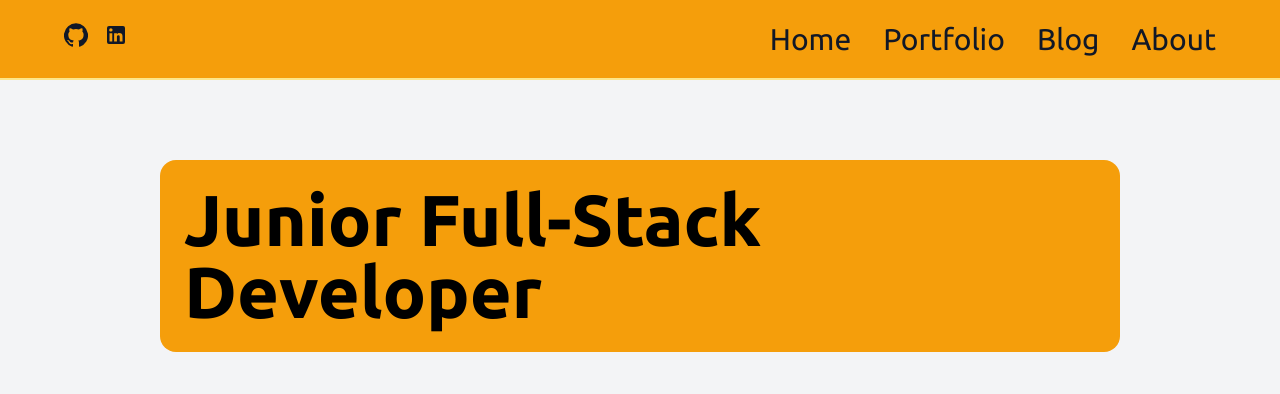
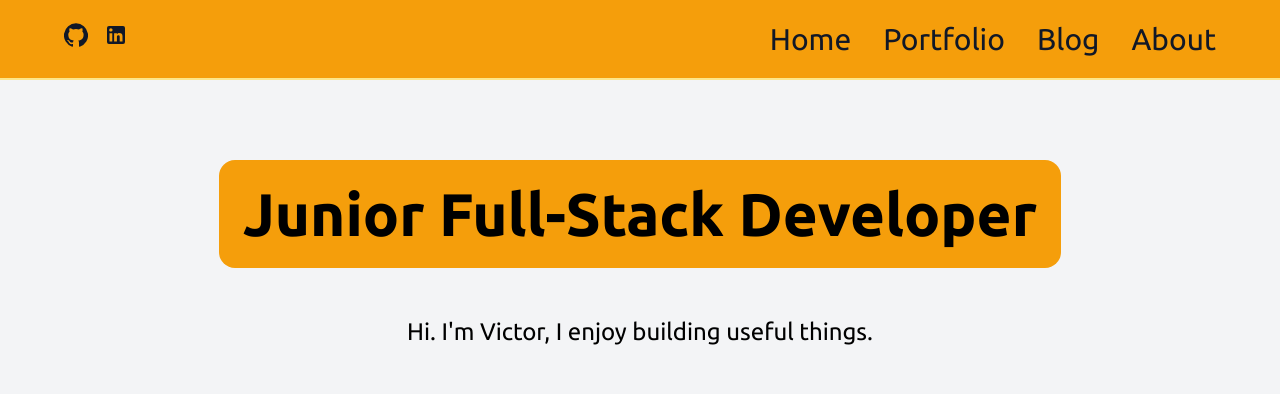
Before and after one commit to vix993/my-blog, a Next.js app: page / in a window 1280 px wide. Shown: the top 394 px of the page. Built offline with nearby package versions, Linux system fonts and the light colour scheme; grey boxes are pictures that could not be loaded.

Commit message:
fixing font size

```diff
--- a/styles/globals.css
+++ b/styles/globals.css
@@ -7,7 +7,7 @@
     @apply bg-gray-100 font-ubuntu;
   }
   h1 {
-    @apply text-7xl font-bold rounded-2xl p-6 bg-yellow-500;
+    @apply text-6xl font-bold rounded-2xl p-6 bg-yellow-500;
   }
   a {
     @apply text-gray-900 hover:text-yellow-100;
```
